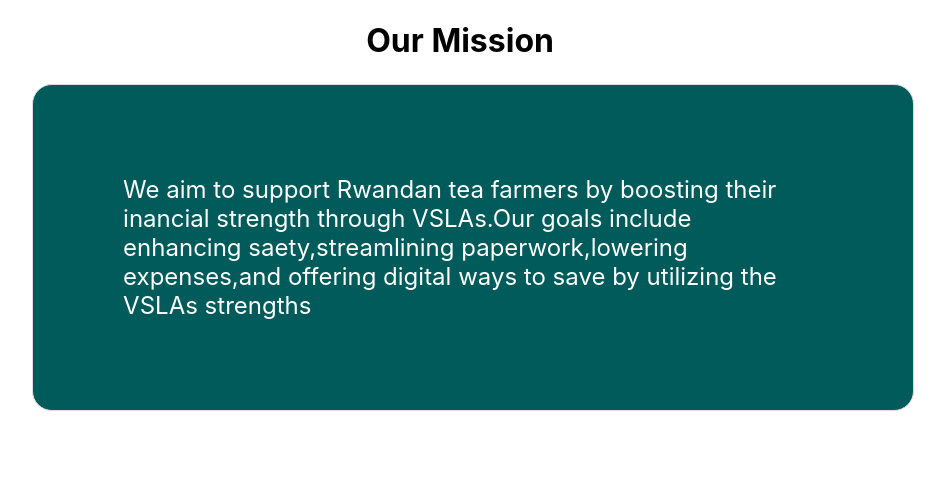
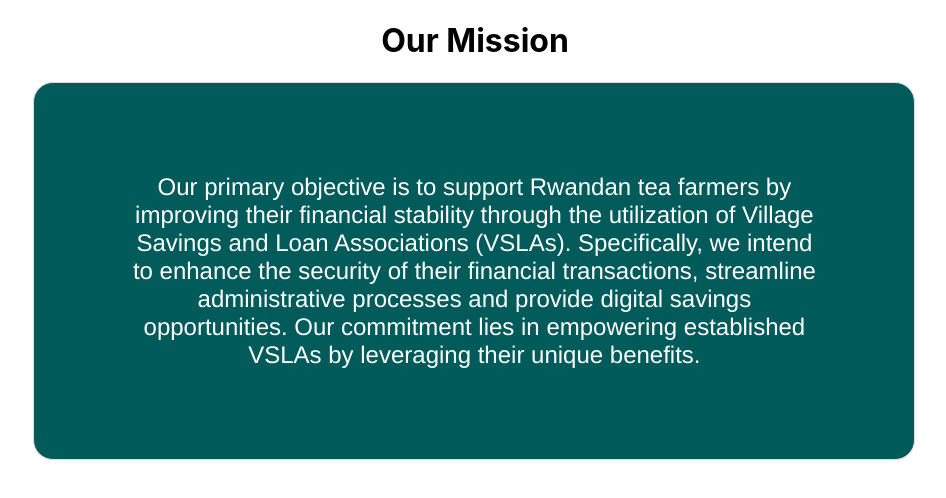
Before and after one commit to akirachix/Samaa-Informational, a React (Create React App) app in the folder econtrust/: page / in a window 1280 px wide. Shown: the top 498 px of the page, without its empty margins (165-1111 px from the left). Built offline with nearby package versions, Linux system fonts and the light colour scheme.

Commit message:
made changes

```diff
--- a/econtrust/src/App.js
+++ b/econtrust/src/App.js
@@ -1,7 +1,6 @@
 
 
-import Mission from "./mission";
-import Vision from "./vision";
+import Mission from "./Mission";
 
 
 function App(){
--- /dev/null
+++ b/econtrust/src/Mission/index.css
@@ -0,0 +1,140 @@
+
+ .textpara{
+    border: 1px solid #ddd;
+    border-radius: 20px;
+    box-shadow: 0 4px 8px rgba(red, green, blue, alpha);
+    padding: 80px;
+    /* margin-left: -5%; */
+    max-width: 2800px;
+    transition: box-shadow 0.3s ease;
+    background-color: #015B5B;
+    color: white;
+    font-size: 24px;
+    margin: 0 10%;
+    /* padding-left: 230px; */
+
+ }
+ .mission-texts{
+   text-align: center;
+
+ }
+ .textpara{
+   font-size: 24px;
+   font-family: 'Franklin Gothic Medium', 'Arial Narrow', Arial, sans-serif;
+   text-align: center;
+
+ }
+
+
+
+
+@media screen and (min-width:280px) and (max-width:360px) {
+    .textpara{
+        border: 1px solid #ddd;
+        border-radius: 20px;
+        box-shadow: 0 4px 8px rgba(red, green, blue, alpha);
+        padding: 5px;
+        margin-left: 4.5%;
+        margin-right: 12px;
+        max-width: 240px;
+
+
+     }
+
+     .mission-text{
+        margin-left: 20px;
+     }
+}
+
+
+@media screen and (min-width:375px) and (max-width:440px) {
+    .textpara{
+        border: 1px solid #ddd;
+        border-radius: 20px;
+        box-shadow: 0 4px 8px rgba(red, green, blue, alpha);
+        padding: 15px;
+        margin-left: 7.8%;
+        margin-right: 25px;
+        max-width: 700px;
+
+
+     }
+
+     .mission-text{
+        margin-left: 50px;
+     }
+
+}
+
+
+@media screen and (min-width:540px) and (max-width:600px) {
+    .textpara{
+        padding: 70px;
+        margin-left: 13%;
+        margin-right: 65px;
+
+
+     }
+
+     .mission-text{
+        margin-left: 120px;
+     }
+
+}
+
+
+@media screen and (min-width:768px) and (max-width:828px) {
+    .textpara{
+        border: 1px solid #ddd;
+        border-radius: 20px;
+        box-shadow: 0 4px 8px rgba(red, green, blue, alpha);
+        padding: 70px;
+        margin-left: 12%;
+        margin-right: 95.5px;
+
+
+     }
+
+     .mission-text{
+        margin-left: 190px;
+     }
+
+}
+
+@media screen and (min-width:912px) and (max-width:1072px) {
+
+ .textpara{
+    border: 1px solid #ddd;
+    border-radius: 20px;
+    box-shadow: 0 4px 8px rgba(red, green, blue, alpha);
+    padding: 70px;
+    margin-left: 10.1%;
+    margin-right: 105px;
+    max-width: 700px;
+
+
+
+ }
+ .mission-text{
+    margin-left: 250px;
+ }
+
+}
+
+
+@media screen and (min-width:1200px) and (max-width:1280px) {
+    .textpara{
+        border: 1px solid #ddd;
+        border-radius: 20px;
+        box-shadow: 0 4px 8px rgba(red, green, blue, alpha);
+        padding: 90px;
+        margin-left: 15.5%;
+        max-width: 700px;
+        transition: box-shadow 0.3s ease;
+        background-color: #015B5B;
+        color: white;
+        font-size: 24px;
+
+     }
+
+}
--- /dev/null
+++ b/econtrust/src/Mission/index.js
@@ -0,0 +1,13 @@
+import './index.css';
+const Mission=()=>{
+  return(
+             <div className='tbox'>
+               <h1 className='mission-texts'> Our Mission</h1>
+               <p className='textpara'>Our primary objective is to support Rwandan tea farmers by improving their financial stability through
+                the utilization of Village Savings and Loan Associations (VSLAs).
+                Specifically, we intend to enhance the security of their financial transactions, streamline administrative processes and provide digital savings opportunities. Our commitment lies in empowering established VSLAs by leveraging their unique benefits.</p>
+           </div>
+       )
+}
+
+export default Mission;
--- a/econtrust/src/mission/index.css
+++ /dev/null
@@ -1,251 +0,0 @@
-
- .textpara{
-    border: 1px solid #ddd;
-    border-radius: 20px;
-    box-shadow: 0 4px 8px rgba(red, green, blue, alpha);
-    padding: 90px;
-    margin-left: 17%;
-    max-width: 700px;
-    transition: box-shadow 0.3s ease;
-    background-color: #015B5B;
-    color: white;
-    font-size: 24px;
-
- }
-
- .mission-text{
-    margin-left: 50px;
-
- }
-
-
- .mission-text{
-     margin-left: 35%;
- }
-
-
-
-
-.text {
-    border: 1px solid #ddd;
-    border-radius: 20px;
-    padding: 90px;
-    margin-left: 2%;
-    max-width: 800px;
-
-}
-
-.tbox {
-    margin-left: 10%;
-}
-
-.mission-text {
-    margin-left: 35%;
-}
-
-
-/* @media screen and (max-width:667px) {
-
-
-    .textpara{
-        border: 1px solid #ddd;
-        border-radius: 20px;
-        box-shadow: 0 4px 8px rgba(red, green, blue, alpha);
-        padding: 70px;
-        margin-left: -2.9%;
-        max-width: 600px;
-        margin-right: 25px;
-
-
-     }
-
-     .mission-text {
-        margin-left: 16%;
-    }
-
-}
-
-@media screen and (max-width:896px) {
-    .textpara{
-        border: 1px solid #ddd;
-        border-radius: 20px;
-        box-shadow: 0 4px 8px rgba(red, green, blue, alpha);
-        padding: 90px;
-        margin-left: -2.8%;
-        max-width: 700px;
-
-
-     }
-}
-
-
-@media screen and (max-width:1368px) {
-    .textpara{
-        border: 1px solid red;
-        border-radius: 20px;
-        box-shadow: 0 4px 8px rgba(red, green, blue, alpha);
-        padding: 90px;
-        margin-left: -1%;
-        margin-right: 50px;
-        max-width: 700px;
-
-
-     }
-
-
-}
-
-
-
-
-
-@media screen and (min-width:600px) and (max-width:1024px) {
-
- .textpara{
-    border: 1px solid #ddd;
-    border-radius: 20px;
-    padding: 90px;
-    margin-left: 7.5%;
-    max-width: 500px;
-
-
- }
-
-
-}
-
-
-
-
-@media screen and (max-width:915px) {
-    .textpara{
-        border: 1px solid #ddd;
-        border-radius: 20px;
-        box-shadow: 0 4px 8px rgba(red, green, blue, alpha);
-        padding: 90px;
-        margin-left: -6%;
-        margin-right: 20px;
-        max-width: 700px;
-
-
-     }
-
-     .mission-text{
-        margin-left: 70px;
-     }
-
-} */
-
-
-
-
-@media screen and (min-width:280px) and (max-width:360px) {
-    .textpara{
-        border: 1px solid #ddd;
-        border-radius: 20px;
-        box-shadow: 0 4px 8px rgba(red, green, blue, alpha);
-        padding: 40px;
-        margin-left: -9.6%;
-        margin-right: 3px;
-        max-width: 300px;
-
-
-     }
-
-     .mission-text{
-        margin-left: 20px;
-     }
-}
-
-
-@media screen and (min-width:375px) and (max-width:440px) {
-    .textpara{
-        border: 1px solid #ddd;
-        border-radius: 20px;
-        box-shadow: 0 4px 8px rgba(red, green, blue, alpha);
-        padding: 70px;
-        margin-left: -3.5%;
-        margin-right: 25px;
-        max-width: 700px;
-
-
-     }
-
-     .mission-text{
-        margin-left: 50px;
-     }
-
-}
-
-
-@media screen and (min-width:540px) and (max-width:600px) {
-    .textpara{
-        padding: 90px;
-        margin-left: 2%;
-        margin-right: 65px;
-
-
-     }
-
-     .mission-text{
-        margin-left: 120px;
-     }
-
-}
-
-
-@media screen and (min-width:768px) and (max-width:828px) {
-    .textpara{
-        border: 1px solid #ddd;
-        border-radius: 20px;
-        box-shadow: 0 4px 8px rgba(red, green, blue, alpha);
-        padding: 90px;
-        margin-left: 3%;
-        margin-right: 95.5px;
-
-
-     }
-
-     .mission-text{
-        margin-left: 190px;
-     }
-
-}
-
-@media screen and (min-width:912px) and (max-width:1072px) {
-
- .textpara{
-    border: 1px solid #ddd;
-    border-radius: 20px;
-    box-shadow: 0 4px 8px rgba(red, green, blue, alpha);
-    padding: 90px;
-    margin-left: -0.1%;
-    margin-right: 105px;
-    max-width: 700px;
-
-
-
- }
- .mission-text{
-    margin-left: 250px;
- }
-
-}
-
-
-@media screen and (min-width:1200px) and (max-width:1280px) {
-    .textpara{
-        border: 1px solid #ddd;
-        border-radius: 20px;
-        box-shadow: 0 4px 8px rgba(red, green, blue, alpha);
-        padding: 90px;
-        margin-left: 6%;
-        max-width: 700px;
-        transition: box-shadow 0.3s ease;
-        background-color: #015B5B;
-        color: white;
-        font-size: 24px;
-
-     }
-
-}
--- a/econtrust/src/mission/index.js
+++ /dev/null
@@ -1,14 +0,0 @@
-import './index.css';
-const Mission=()=>{
-  return(
-             <div className='tbox'>
-               <h1 className='mission-text'> Our Mission</h1>
-               <p className='textpara'>We aim to support Rwandan tea farmers by boosting their<br></br>
-               inancial strength through VSLAs.Our goals include<br></br>
-               enhancing saety,streamlining paperwork,lowering <br></br>
-              expenses,and offering digital ways to save by utilizing the <br></br>VSLAs strengths</p>
-           </div>
-       )
-}
-
-export default Mission;
```
